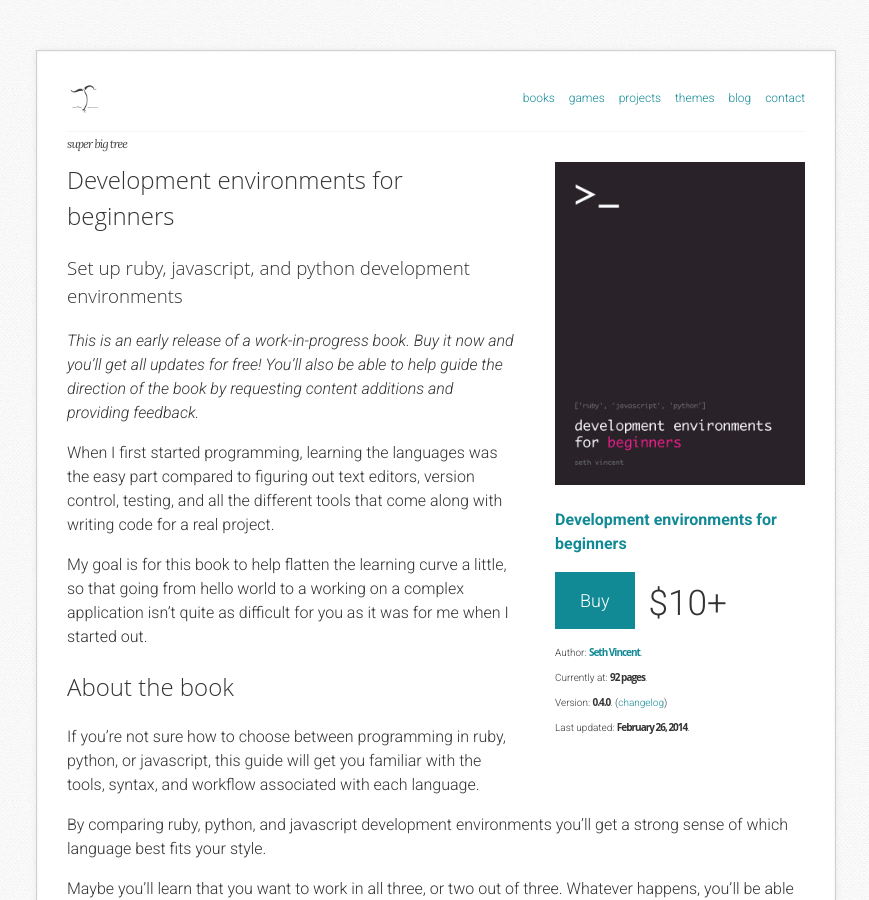
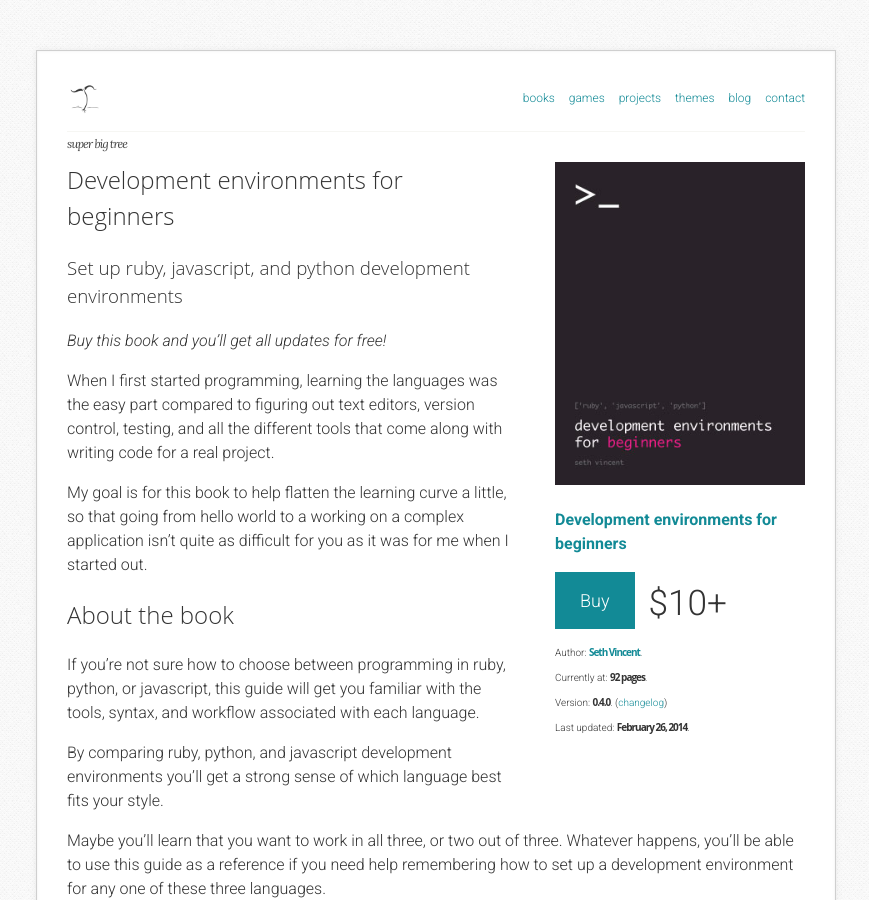
Before and after one commit to superbigtree/superbigtree.github.com, a Jekyll site: the page built from books/dev-envs/index.md, in a window 1280 px wide and 900 px high. Shown: the whole window, without its empty margins (204-1073 px from the left). Built offline with Jekyll 4.4.1, drawn with Linux system fonts in a browser that asks for light colours.

Commit message:
update dev-envs

```diff
--- a/books/dev-envs/index.md
+++ b/books/dev-envs/index.md
@@ -21,7 +21,7 @@ description: Learn to set up development environments for ruby, javascript, and
 ## Development environments for beginners
 ### Set up ruby, javascript, and python development environments
 
-_This is an early release of a work-in-progress book. Buy it now and you'll get all updates for free! You'll also be able to help guide the direction of the book by requesting content additions and providing feedback._
+_Buy this book and you'll get all updates for free!_
 
 When I first started programming, learning the languages was the easy part compared to figuring out text editors, version control, testing, and all the different tools that come along with writing code for a real project.
 
```
